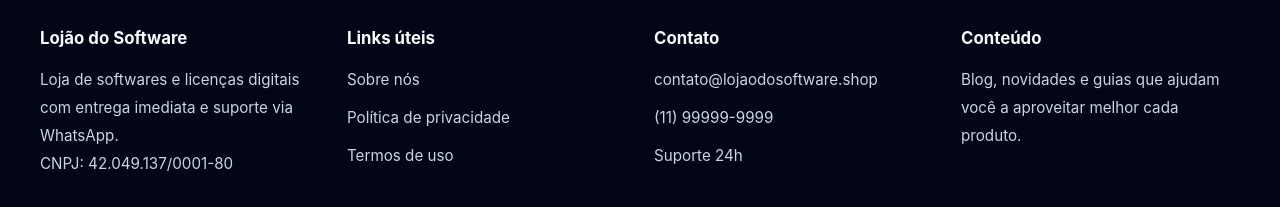
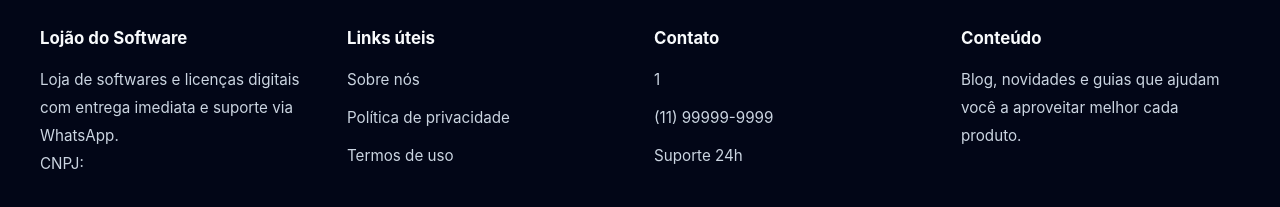
Before and after one commit to zemilson/Zemcost.com.br, a plain HTML site: page index.html in a window 1280 px wide. Shown: the part 1799-2006 px from the top of the page. Drawn offline with Linux system fonts and the light colour scheme.

Commit message:
Atualizar o index.html

```diff
--- a/index.html
+++ b/index.html
@@ -240,7 +240,7 @@
           <div>
             <h3>Lojão do Software</h3>
             <p>Loja de softwares e licenças digitais com entrega imediata e suporte via WhatsApp.</p>
-            <p>CNPJ: 42.049.137/0001-80</p>
+            <p>CNPJ: </p>
           </div>
           <div>
             <h3>Links úteis</h3>
@@ -253,8 +253,8 @@
           <div>
             <h3>Contato</h3>
             <ul>
-              <li><a href="mailto:contato@lojaodosoftware.shop">contato@lojaodosoftware.shop</a></li>
-              <li><a href="tel:+5571984387624">(11) 99999-9999</a></li>
+              <li><a href="mailto:contato@">1</a></li>
+              <li><a href="tel:">(11) 99999-9999</a></li>
               <li>Suporte 24h</li>
             </ul>
           </div>
```
